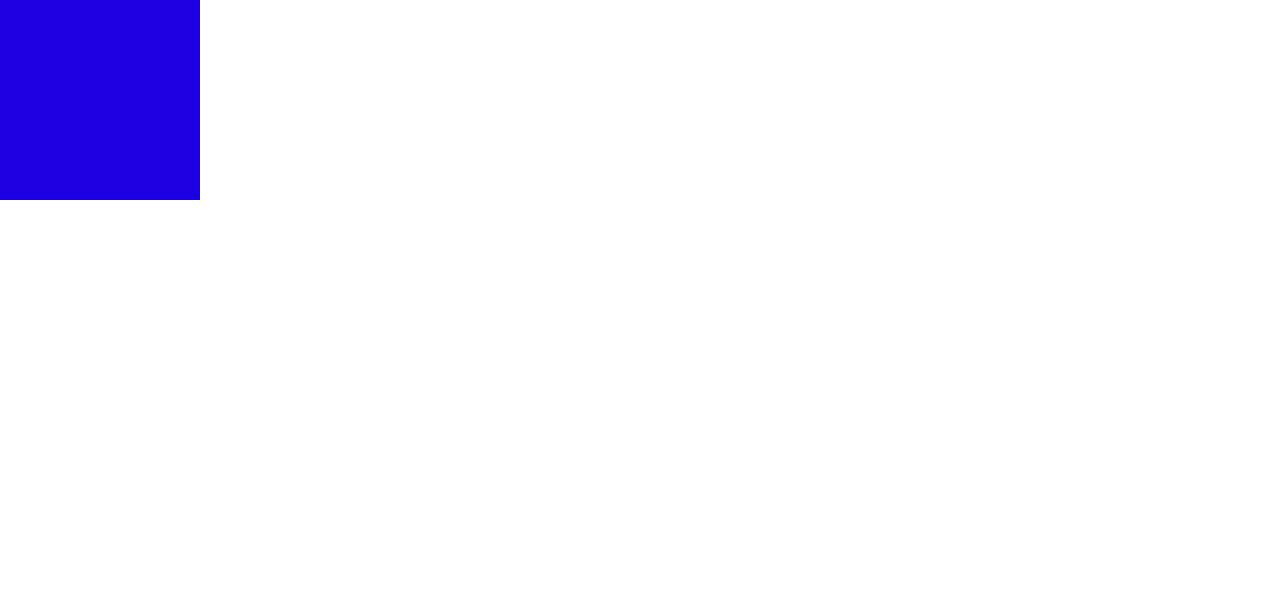
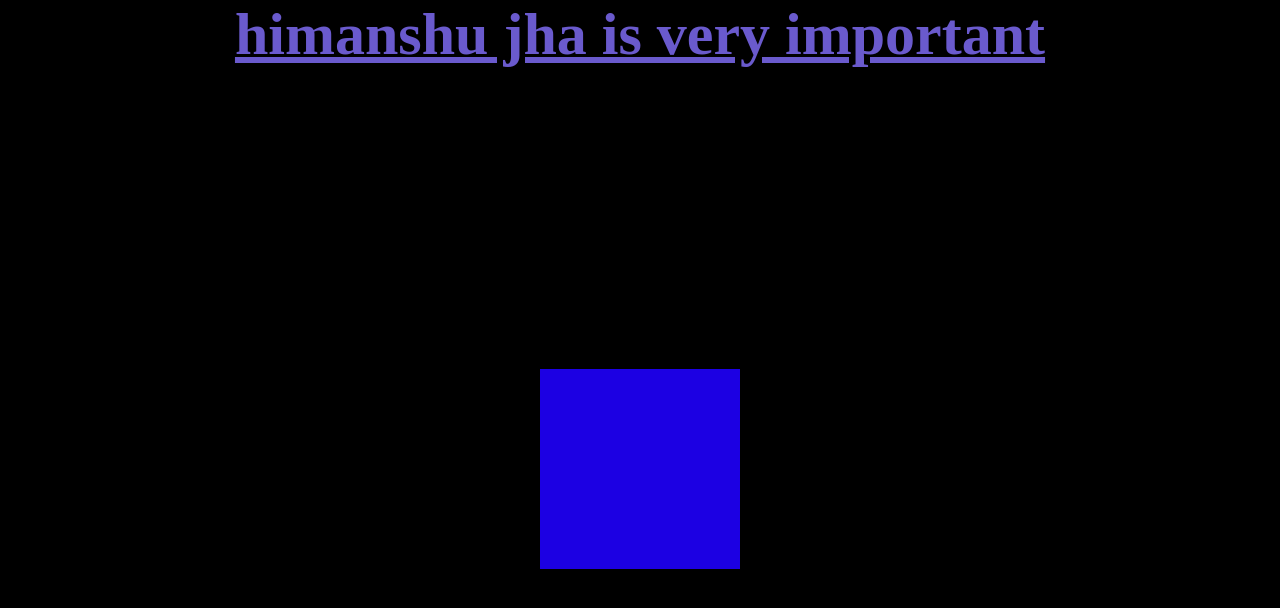
Before and after one commit to Himanshujha25/html, a plain HTML site: page index.html in a window 1280 px wide. Drawn offline with Linux system fonts and the light colour scheme.

Commit message:
second commit

```diff
--- a/index.html
+++ b/index.html
@@ -7,8 +7,10 @@
     <title>Document</title>
 </head>
 <body>
-    <div class="container">
+    <h1>himanshu jha is very important</h1>
+   <div class="game"> <div class="container">
         <div class="box"></div>
+    </div>
 
 </div>
 
--- a/style.css
+++ b/style.css
@@ -1,14 +1,6 @@
 * {
     margin: 0;
     padding: 0;
-}
-
-.game {
-    display: flex;
-    justify-content: center;
-    align-items: center;
-    height: 100vh;
-    background-color: black; /* Just for contrast */
 }
 
 .container {
@@ -32,3 +24,19 @@
     80% { background: blue; }
     100% { background: purple; }
 }
+.game{
+    height: 100vh;
+    display: flex;
+    align-items: center;
+    justify-content: center;
+}
+h1{
+    font-weight: 600;
+    text-decoration: underline;
+    font-size: 60px;
+    color: slateblue;
+    text-align: center;
+}
+body{
+    background: #000;
+}
```
